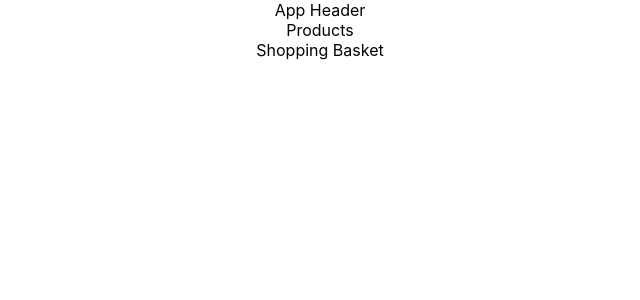
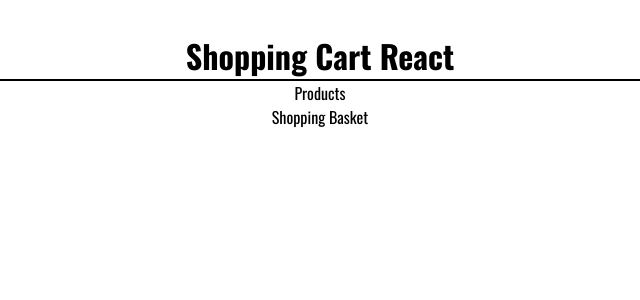
Before and after one commit to APiscoci/shopping-cart-react, a React (Create React App) app: page / in a window 1280 px wide. Shown: the top 300 px of the page, without its empty margins (320-960 px from the left). Built offline with nearby package versions, Linux system fonts and the light colour scheme.

Commit message:
feat: create header component

```diff
--- a/public/index.html
+++ b/public/index.html
@@ -10,10 +10,9 @@
       content="Web site created using create-react-app"
     />
     <link rel="apple-touch-icon" href="%PUBLIC_URL%/logo192.png" />
-    <!--
-      manifest.json provides metadata used when your web app is installed on a
-      user's mobile device or desktop. See https://developers.google.com/web/fundamentals/web-app-manifest/
-    -->
+    <style>
+      @import url('https://fonts.googleapis.com/css2?family=Oswald:wght@200;300;400;500;600;700&family=Roboto&display=swap');
+    </style>
     <link rel="manifest" href="%PUBLIC_URL%/manifest.json" />
     <!--
       Notice the use of %PUBLIC_URL% in the tags above.
--- a/src/App.js
+++ b/src/App.js
@@ -1,9 +1,10 @@
 import "./App.css";
+import Header from "./header/header";
 
 function App() {
   return (
     <div className="App">
-      <header>App Header</header>
+      <Header />
       <div>Products</div>
       <div>Shopping Basket</div>
     </div>
--- /dev/null
+++ b/src/header/header.jsx
@@ -0,0 +1,17 @@
+import React from "react";
+import styled from "styled-components";
+
+const HeaderContainer = styled.div`
+  border-bottom: 2px solid black;
+  font-size: 2rem;
+  font-weight: bold;
+  text-align: center;
+`;
+
+const Header = () => {
+  return (
+    <HeaderContainer data-testid="header">Shopping Cart React</HeaderContainer>
+  );
+};
+
+export default Header;
--- a/src/index.css
+++ b/src/index.css
@@ -1,13 +1,10 @@
 body {
-  margin: 0;
-  font-family: -apple-system, BlinkMacSystemFont, 'Segoe UI', 'Roboto', 'Oxygen',
-    'Ubuntu', 'Cantarell', 'Fira Sans', 'Droid Sans', 'Helvetica Neue',
-    sans-serif;
+  margin: 2rem 10rem;
+  font-family: "Oswald", sans-serif;
   -webkit-font-smoothing: antialiased;
   -moz-osx-font-smoothing: grayscale;
 }
 
 code {
-  font-family: source-code-pro, Menlo, Monaco, Consolas, 'Courier New',
-    monospace;
+  font-family: "Oswald", sans-serif;
 }
```
Also changed, not shown: 1 other file (tests, documents, lock files or other folders).
